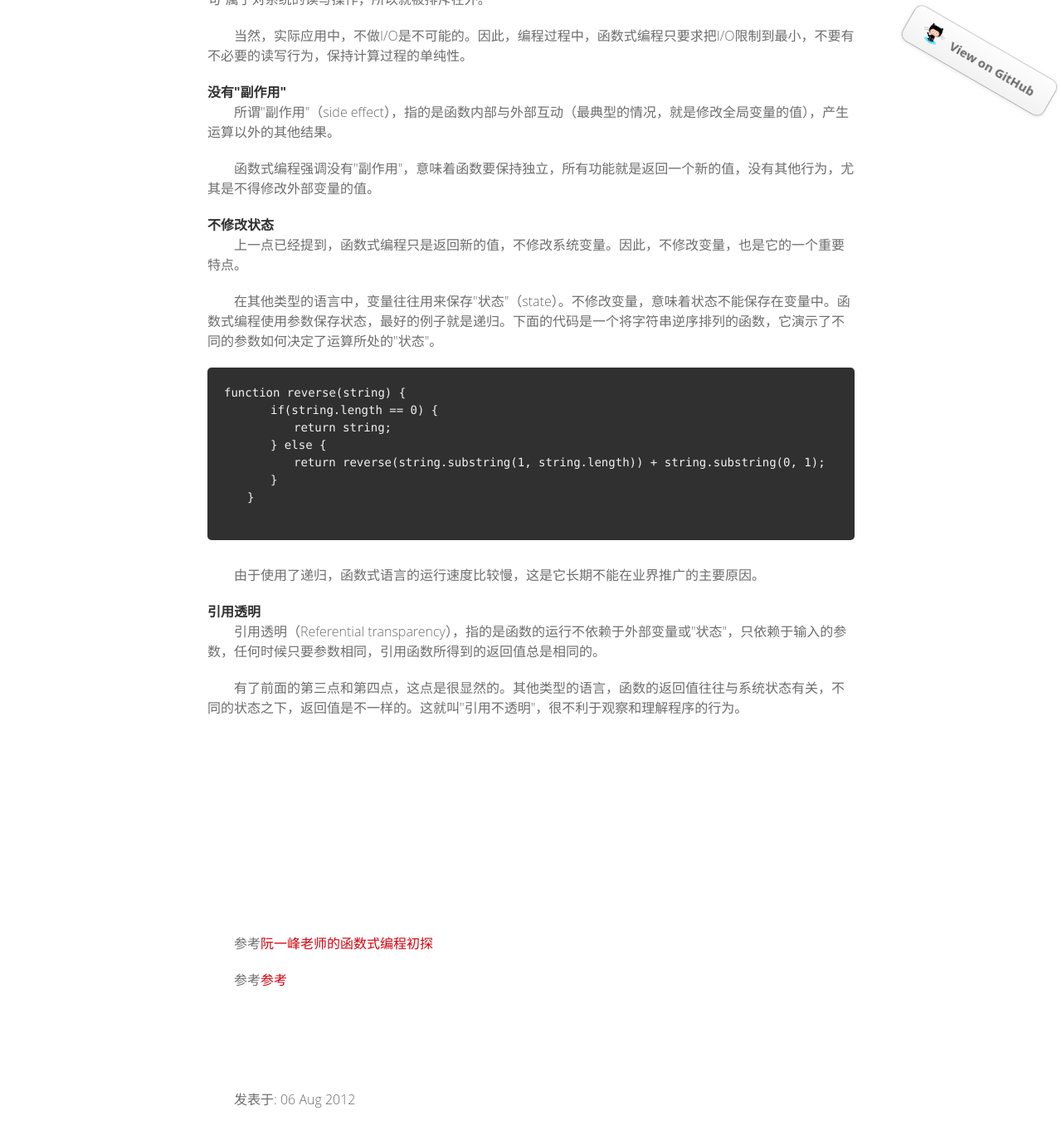
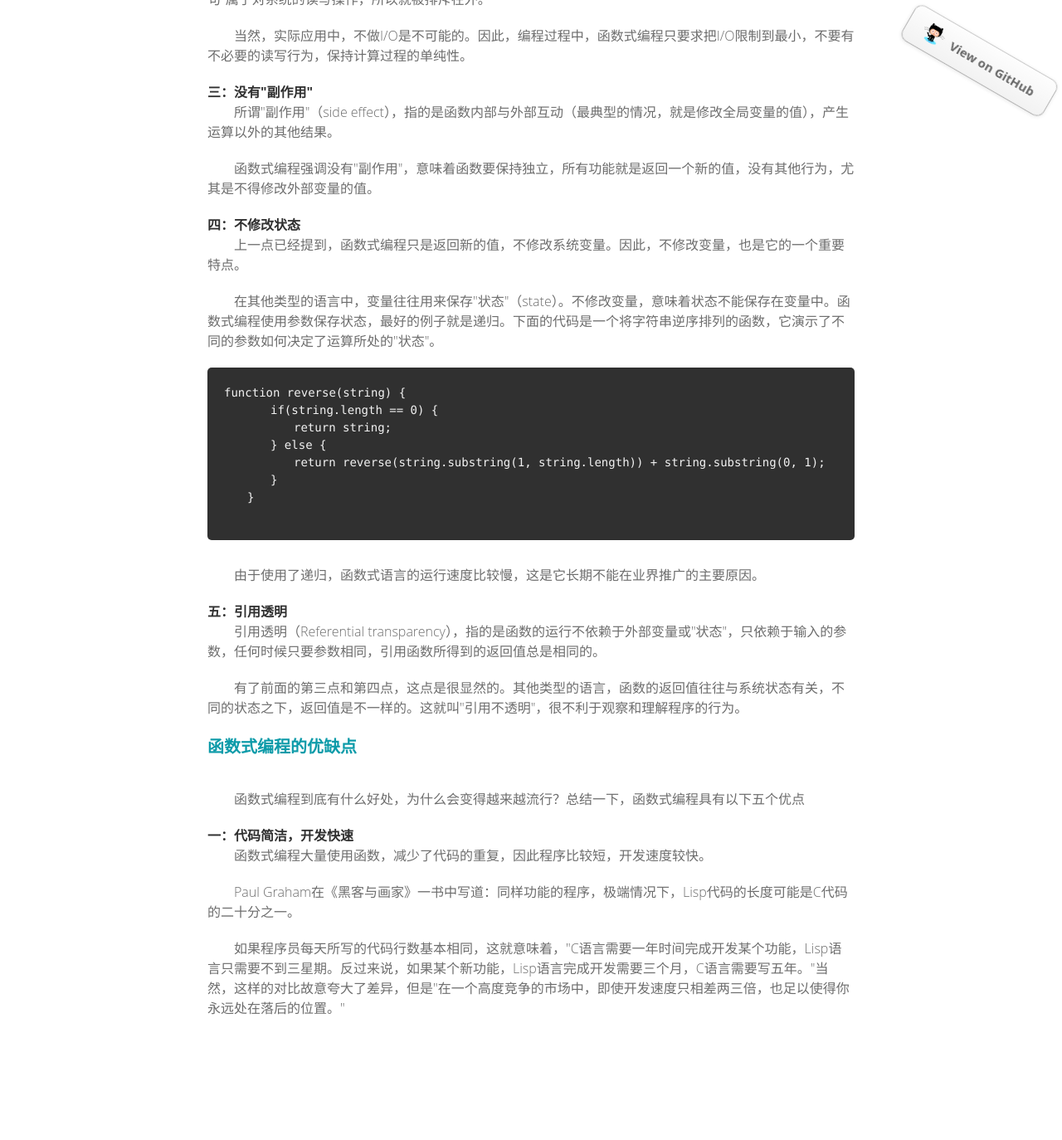
Before and after one commit to yubiaobin/yubiaobin.github.io, a Jekyll site: the page built from _posts/2012-08-06-function-language-feature.html, in a window 1280 px wide and 1400 px high, scrolled down 798 px. Shown: the top 1374 px of the window at 83% size. Built offline with Jekyll 4.4.1, drawn with Linux system fonts in a browser that asks for light colours; comment, search, counter and statistics services are not loaded; some of the changed text lies outside the part shown.

Commit message:
midified the function study blog

```diff
--- a/_posts/2012-08-06-function-language-feature.html
+++ b/_posts/2012-08-06-function-language-feature.html
@@ -7,7 +7,7 @@ title : 函数式编程的特性和优缺点
 
 
 
-<h4>函数是"第一等公民"</h4>
+<h4>一：函数是"第一等公民"</h4>
 <p>所谓"第一等公民"（first class），指的是函数与其他数据类型一样，处于平等地位，可以赋值给其他变量，也可以作为参数，传入另一个函数，或者作为别的函数的返回值。</p>
 <p>举例来说，下面代码中的print变量就是一个函数，可以作为另一个函数的参数。</p>
 <p>
@@ -19,7 +19,7 @@ title : 函数式编程的特性和优缺点
 
 
 
-<h4>只用"表达式"，不用"语句"</h4>
+<h4>二：只用"表达式"，不用"语句"</h4>
 <p>"表达式"（expression）是一个单纯的运算过程，总是有返回值；"语句"（statement）是执行某种操作，没有返回值。函数式编程要求，只使用表达式，不使用语句。也就是说，每一步都是单纯的运算，而且都有返回值。</p>
 <p>原因是函数式编程的开发动机，一开始就是为了处理运算（computation），不考虑系统的读写（I/O）。"语句"属于对系统的读写操作，所以就被排斥在外。</p>
 <p>当然，实际应用中，不做I/O是不可能的。因此，编程过程中，函数式编程只要求把I/O限制到最小，不要有不必要的读写行为，保持计算过程的单纯性。</p>
@@ -27,14 +27,14 @@ title : 函数式编程的特性和优缺点
 
 
 
-<h4>没有"副作用"</h4>
+<h4>三：没有"副作用"</h4>
 <p>所谓"副作用"（side effect），指的是函数内部与外部互动（最典型的情况，就是修改全局变量的值），产生运算以外的其他结果。</p>
 <p>函数式编程强调没有"副作用"，意味着函数要保持独立，所有功能就是返回一个新的值，没有其他行为，尤其是不得修改外部变量的值。</p>
 
 
 
 
-<h4>不修改状态</h4>
+<h4>四：不修改状态</h4>
 <p>上一点已经提到，函数式编程只是返回新的值，不修改系统变量。因此，不修改变量，也是它的一个重要特点。</p>
 <p>在其他类型的语言中，变量往往用来保存"状态"（state）。不修改变量，意味着状态不能保存在变量中。函数式编程使用参数保存状态，最好的例子就是递归。下面的代码是一个将字符串逆序排列的函数，它演示了不同的参数如何决定了运算所处的"状态"。</p>
 <p>
@@ -53,13 +53,30 @@ function reverse(string) {
 
 
 
-<h4>引用透明</h4>
+<h4>五：引用透明</h4>
 <p>引用透明（Referential transparency），指的是函数的运行不依赖于外部变量或"状态"，只依赖于输入的参数，任何时候只要参数相同，引用函数所得到的返回值总是相同的。</p>
 <p>有了前面的第三点和第四点，这点是很显然的。其他类型的语言，函数的返回值往往与系统状态有关，不同的状态之下，返回值是不一样的。这就叫"引用不透明"，很不利于观察和理解程序的行为。</p>
 
 
 
 
+
+
+
+
+
+<h3>函数式编程的优缺点</h3>
+<p>函数式编程到底有什么好处，为什么会变得越来越流行？总结一下，函数式编程具有以下五个优点</p>
+
+
+
+
+
+
+<h4>一：代码简洁，开发快速</h4>
+<p>函数式编程大量使用函数，减少了代码的重复，因此程序比较短，开发速度较快。</p>
+<p>Paul Graham在《黑客与画家》一书中写道：同样功能的程序，极端情况下，Lisp代码的长度可能是C代码的二十分之一。</p>
+<p>如果程序员每天所写的代码行数基本相同，这就意味着，"C语言需要一年时间完成开发某个功能，Lisp语言只需要不到三星期。反过来说，如果某个新功能，Lisp语言完成开发需要三个月，C语言需要写五年。"当然，这样的对比故意夸大了差异，但是"在一个高度竞争的市场中，即使开发速度只相差两三倍，也足以使得你永远处在落后的位置。"</p>
 
 
 
```
